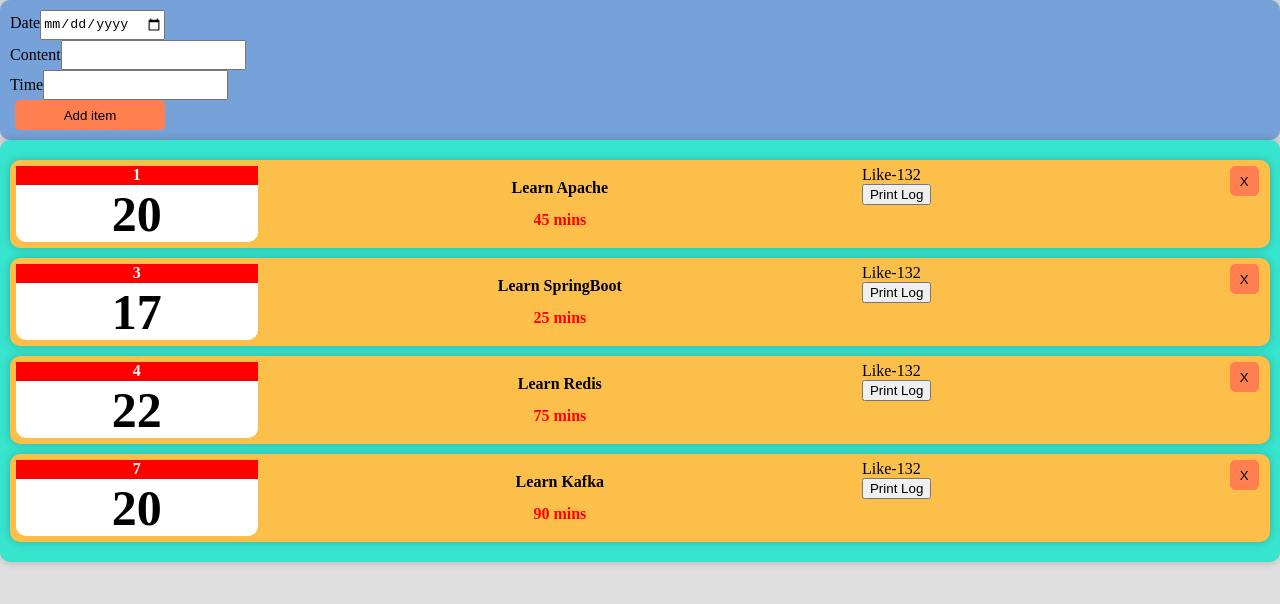
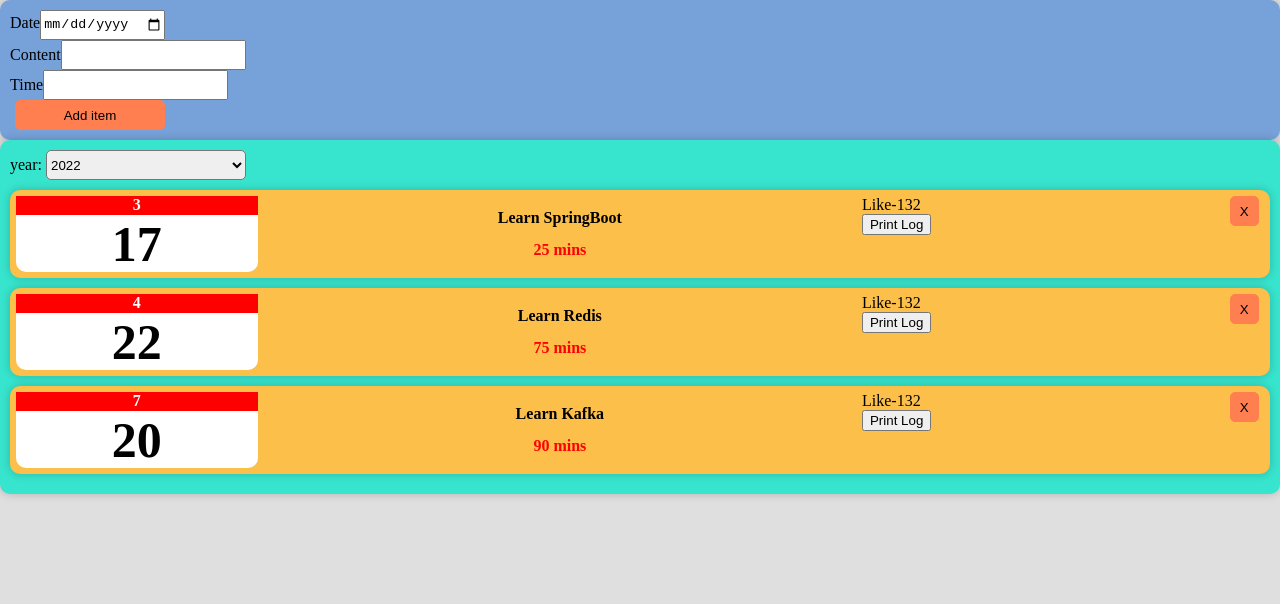
Before and after one commit to showkawa/react18-ZeroToOne, a React (Create React App) app in the folder react02/: page / in a window 1280 px wide. Shown: the top 604 px of the page. Built offline with nearby package versions, Linux system fonts and the light colour scheme.

Commit message:
add filter function

```diff
--- a/react02/src/App.js
+++ b/react02/src/App.js
@@ -5,16 +5,18 @@
 
 const App = () => {
 
+    console.log("<init APP>");
+
     const [items, setItems] = useState([
         {
             id: 100001,
-            date: new Date(2020, 1, 20, 18, 20),
+            date: new Date(2021, 1, 20, 18, 20),
             desc: 'Learn Apache',
             time: '45'
         },
         {
             id: 10002,
-            date: new Date(2021, 3, 17, 18, 20),
+            date: new Date(2022, 3, 17, 18, 20),
             desc: 'Learn SpringBoot',
             time: '25'
         },
@@ -40,6 +42,7 @@
     }
 
     const delLogById = (itemId) => {
+        console.log("delete item id: ", itemId);
         const newItems = items.filter(item => item.id !== itemId);
         setItems(newItems);
     }
@@ -47,7 +50,7 @@
     return <>
         <LogForm className="card" onSaveLogForm={saveLogForm}></LogForm>
         <div className="learn-logs">
-            {items.length ? <LearnLogs items={items} onDelLog={delLogById} /> : <div className="emptyLogs">No Learning Record</div>}
+            <LearnLogs items={items} onDelLog={delLogById} />
         </div>
     </>;
 };
--- a/react02/src/Components/UI/BackDrop/BackDrop.js
+++ b/react02/src/Components/UI/BackDrop/BackDrop.js
@@ -4,6 +4,7 @@
 const backdropRoot = document.getElementById("backdrop-root");
 
 const BackDrop = (props) => {
+
     return ReactDOM.createPortal(<div className="backDrop">
         {props.children}
     </div>, backdropRoot);
--- a/react02/src/Components/learnLogs/LearnLogs.js
+++ b/react02/src/Components/learnLogs/LearnLogs.js
@@ -1,19 +1,29 @@
 import LogsItem from './logsItem/LogsItem';
 import './LearnLogs.css';
+import LogFilter from '../logFilter/LogFilter';
 import { useState } from 'react';
 
 const LearnLogs = (props) => {
 
-    let filterData = props.items.filter(item => item.date.getFullYear() === 2022);
-    console.log(filterData);
+    const [year, setYear] = useState(2022);
+
+    let filterData = props.items.filter(item => {
+        const filterYear = typeof item.date === "string" ? new Date(item.date).getFullYear() : item.date.getFullYear();
+        return filterYear === year
+    });
+
+    const changeFilter = (year) => {
+        setYear(year);
+    };
 
     return <div>
-        {props.items.map((item) => <LogsItem
+        <LogFilter onChangeFilter={changeFilter} year={year}></LogFilter>
+        {filterData.length ? filterData.map((item) => <LogsItem
             key={item.id}
             date={item.date}
             desc={item.desc}
             time={item.time}
-            onDelLog={() => props.onDelLog(item.id)} />)}
+            onDelLog={() => props.onDelLog(item.id)} />) : <div className="emptyLogs">No Learning Record</div>}
     </div>;
 };
 
--- a/react02/src/Components/learnLogs/logsItem/LogsItem.js
+++ b/react02/src/Components/learnLogs/logsItem/LogsItem.js
@@ -10,6 +10,7 @@
 
     const removeItem = () => {
         setShowConfirm(true);
+
     };
 
     const cancelConfirmModal = () => {
@@ -18,6 +19,7 @@
 
     const okConfirmModal = () => {
         props.onDelLog();
+        setShowConfirm(false);
     }
 
     return <div className="item">
--- /dev/null
+++ b/react02/src/Components/logFilter/LogFilter.css
@@ -0,0 +1,5 @@
+.logFilter {
+    height: 30px;
+    width: 200px;
+    border-radius: 5px;
+}
--- /dev/null
+++ b/react02/src/Components/logFilter/LogFilter.js
@@ -0,0 +1,18 @@
+import './LogFilter.css';
+
+const LogFilter = (props) => {
+
+    const changeFilter= (event) =>{
+            console.log(event.target.value);
+            props.onChangeFilter(+event.target.value);
+    };
+    return <div>
+        year: <select className="logFilter" onChange={changeFilter} value={props.year}>
+            <option value="2022">2022</option>
+            <option value="2021">2021</option>
+            <option value="2020">2020</option>
+        </select>
+    </div>;
+}
+
+export default LogFilter;
--- a/react02/src/Components/logForm/LogForm.js
+++ b/react02/src/Components/logForm/LogForm.js
@@ -8,6 +8,6 @@
     }
 
 
-    return <Card className="card" onSaveLogForm={saveLogForm}>"!!!!!!! Card Content !!!!!!!!"</Card>;
+    return <Card className="card" onSaveLogForm={saveLogForm}/>
 }
 export default LogForm;
--- a/react02/src/Components/logForm/card/Card.js
+++ b/react02/src/Components/logForm/card/Card.js
@@ -3,7 +3,6 @@
 
 const Card = (props) => {
 
-    console.log(props.children);
 
     const [formData, setFormData] = useState(
         {
```
